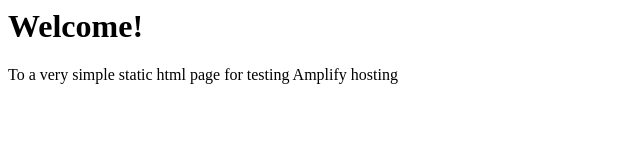
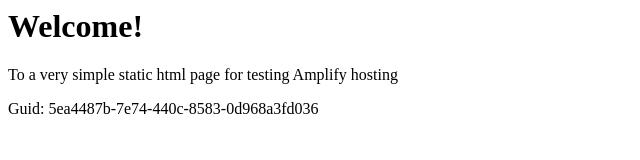
Before and after one commit to aws-aemilia-gru/Github-PR-Commit-Integration-Test-DoNotTouch-Gith-OKSLNVO2-v1-prod-sa-east-1, a website: page src/index.html in a window 1280 px wide. Shown: the whole page, without its empty margins (0-640 px from the left). Drawn offline with Linux system fonts and the light colour scheme.

Commit message:
commit from integ tests

```diff
--- a/src/index.html
+++ b/src/index.html
@@ -1,3 +1,5 @@
+
+
 <html lang="en">
 
 <head>
@@ -10,6 +12,6 @@
 <body>
     <h1>Welcome!</h1>
     <p>To a very simple static html page for testing Amplify hosting</p>
-</body>
+    <p>Guid: 5ea4487b-7e74-440c-8583-0d968a3fd036</p></body>
 
 </html>
```
